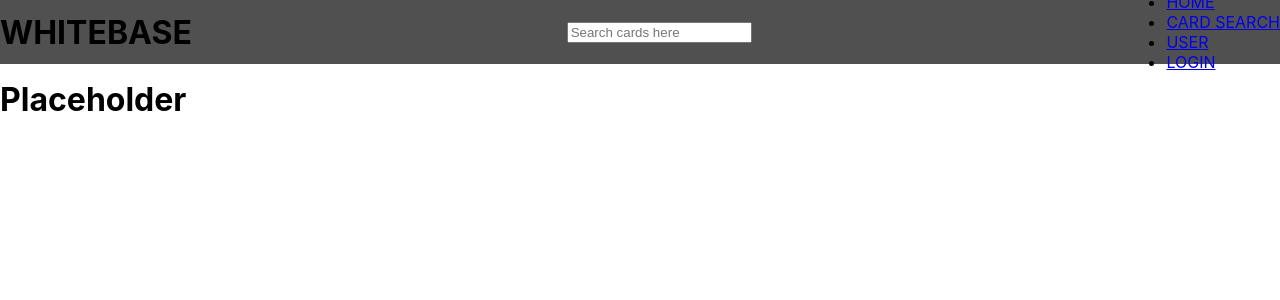
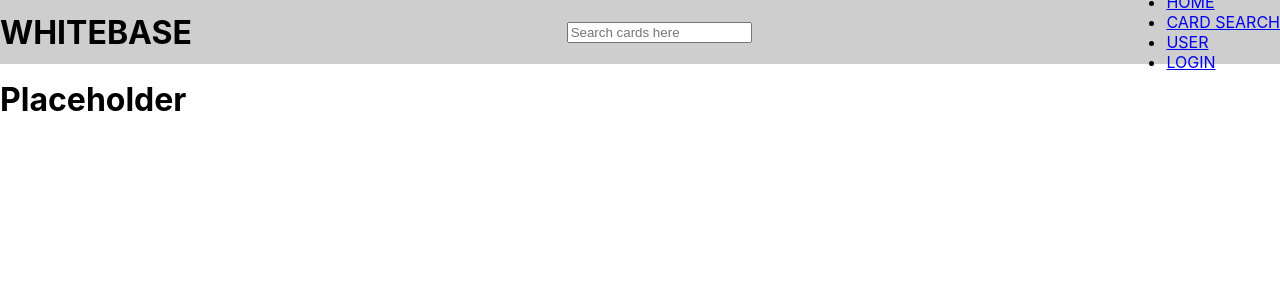
Before and after one commit to ChubbaTheHutt/WhiteBase, a React (Create React App) app in the folder frontend/: page /home in a window 1280 px wide. Shown: the top 300 px of the page. Built offline with nearby package versions, Linux system fonts and the light colour scheme.

Commit message:
small
small

```diff
--- a/frontend/src/Shared/components/Navigation/MainHeader.css
+++ b/frontend/src/Shared/components/Navigation/MainHeader.css
@@ -8,7 +8,7 @@
     position: fixed;
     top:0;
     left:0;
-    background: rgb(80, 80, 80);
+    background: rgb(206, 206, 206);
 }
 
 main {
--- a/frontend/src/Shared/components/Navigation/SearchBar.js
+++ b/frontend/src/Shared/components/Navigation/SearchBar.js
@@ -1,25 +1,25 @@
 import React, { useState } from 'react';
+import { useNavigate } from 'react-router-dom';
 
 const SearchBar = () => {
-    const [search, setSearch] = useState('Search');
-
+    const [search, setSearch] = useState('');
+    const navigate = useNavigate();
     const inputChangeHandler = e => {
         setSearch(e.target.value);
     }
 
-    const submitSearchHandler = () => {
-
+    const submitSearchHandler = e => {
+        navigate('/search');
     }
     // we'll add connection to backend later
 
-
     return(
-        <div>
-            <input
+        <form onSubmit={submitSearchHandler}>
+            <input name="cardName"
                 placeholder="Search cards here"
                 type="text"
                 onChange={inputChangeHandler} />
-        </div>
+        </form>
     )
 
 }
```
